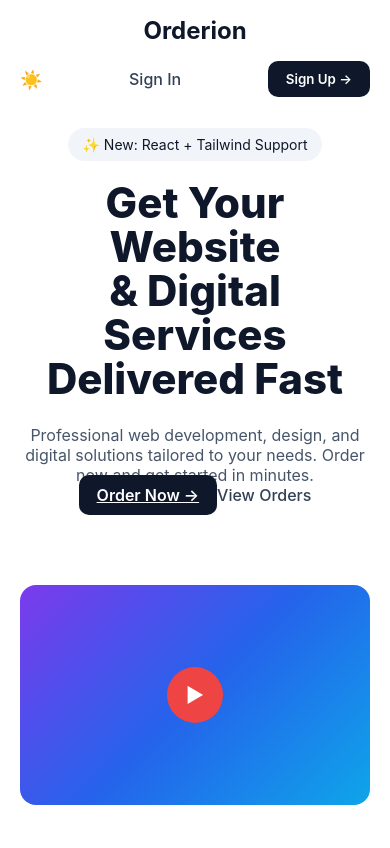
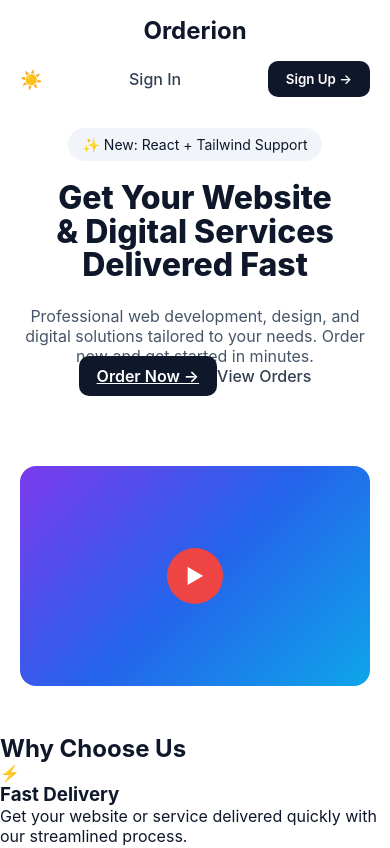
Before and after one commit to Orderion/Ordering-platform, a React (Vite) app in the folder frontend/: page /#/ in a window 390 px wide. Shown: the top 848 px of the page. Built offline with nearby package versions, Linux system fonts and the light colour scheme; no server answers.

Commit message:
Font fix

```diff
--- a/frontend/src/pages/Home.css
+++ b/frontend/src/pages/Home.css
@@ -83,7 +83,7 @@ body {
 }
 
 .hero-left h1 {
-  font-size: 72px;
+  font-size: 60px;
   line-height: 1.05;
   font-weight: 800;
   margin-bottom: 24px;
@@ -145,7 +145,7 @@ body {
   }
 
   .hero-left h1 {
-    font-size: 56px;
+    font-size: 46px;
   }
 
   .hero-left p {
@@ -192,7 +192,7 @@ body {
   }
 
   .hero-left h1 {
-    font-size: 42px;
+    font-size: 32px;
   }
 
   .hero-left p {
```
